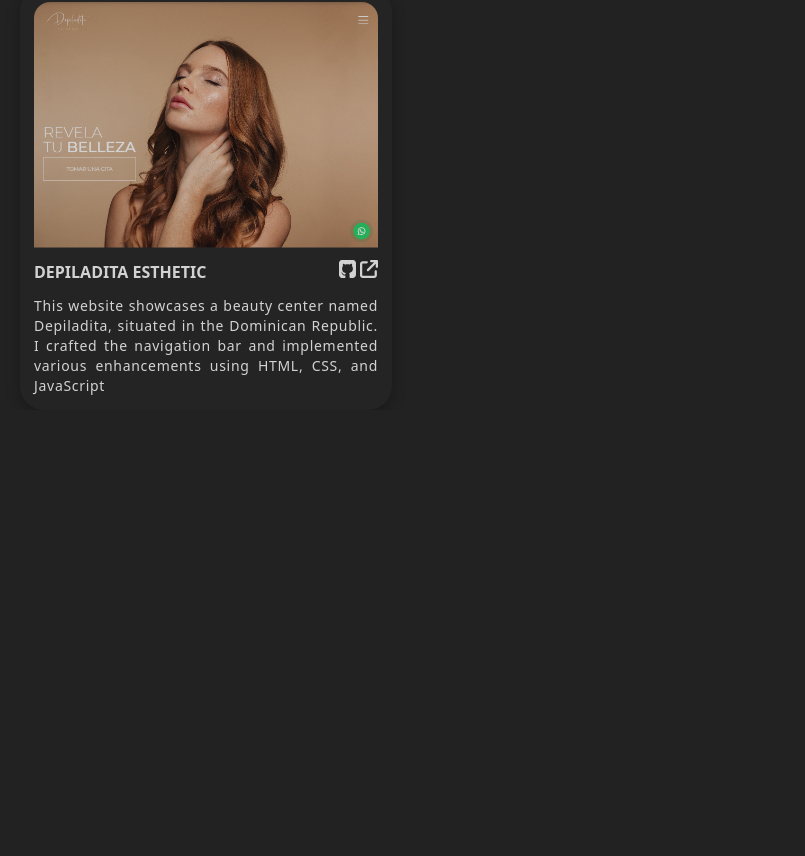
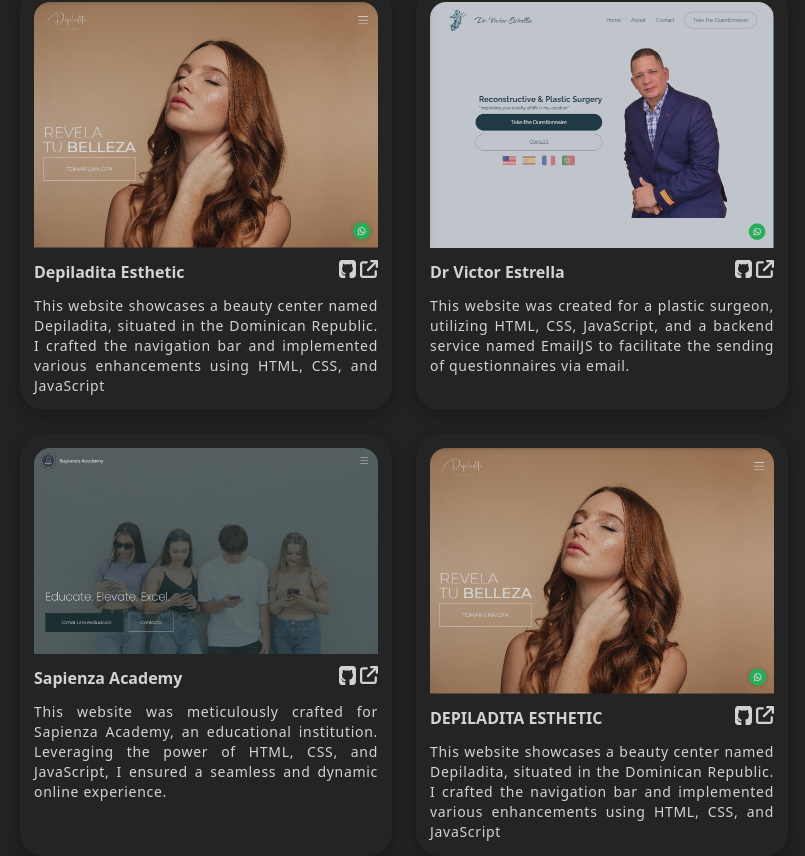
Before and after one commit to Bruce-Webster-21/bruce-s-portfolio, a Next.js app: page / in a window 1280 px wide. Shown: the part 392-1248 px from the top of the page, without its empty margins (236-1041 px from the left). Before the commit the page ends 802 px from the top, so only its background shows below. Built offline with nearby package versions, Linux system fonts and the light colour scheme.

Commit message:
Added other 2 project items

```diff
--- a/app/page.tsx
+++ b/app/page.tsx
@@ -1,10 +1,16 @@
 import AboutMe from "./components/AboutMe";
 import ProjectItem from "./components/ProjectItem";
-import DepiladitaCoverImage from "../public/project-images/depiladita-cover.png";
+import depiladitaCoverImage from "../public/project-images/depiladita-cover.png";
+import drVictorEstrellaCoverImage from "../public/project-images/dr-victor-estrella-cover.png";
+import sapienzaAcademyCoverImage from "../public/project-images/sapienza-academy-cover.png";
 
 const projectDescriptions = {
   depiladitaEsthetic:
     "This website showcases a beauty center named Depiladita, situated in the Dominican Republic. I crafted the navigation bar and implemented various enhancements using HTML, CSS, and JavaScript",
+  drVictorEstrella:
+    "This website was created for a plastic surgeon, utilizing HTML, CSS, JavaScript, and a backend service named EmailJS to facilitate the sending of questionnaires via email.",
+  sapienzaAcademy:
+    "This website was meticulously crafted for Sapienza Academy, an educational institution. Leveraging the power of HTML, CSS, and JavaScript, I ensured a seamless and dynamic online experience.",
 };
 
 export default function Home() {
@@ -15,10 +21,30 @@ export default function Home() {
         <ProjectItem
           gitHubLink="https://github.com/Bruce-Webster-21/depiladita"
           websiteLink="https://bruce-webster-21.github.io/depiladita"
+          projectTitle="Depiladita Esthetic"
+          projectDescription={projectDescriptions.depiladitaEsthetic}
+          projectImg={depiladitaCoverImage}
+        />
+        <ProjectItem
+          gitHubLink="https://github.com/Bruce-Webster-21/victor-estrella"
+          websiteLink="https://drvictorestrella.com"
+          projectTitle="Dr Victor Estrella"
+          projectDescription={projectDescriptions.drVictorEstrella}
+          projectImg={drVictorEstrellaCoverImage}
+        />
+        <ProjectItem
+          gitHubLink="https://github.com/Bruce-Webster-21/sapienza-academy"
+          websiteLink="https://sapienzaacademy.com/"
+          projectTitle="Sapienza Academy"
+          projectDescription={projectDescriptions.sapienzaAcademy}
+          projectImg={sapienzaAcademyCoverImage}
+        />
+        <ProjectItem
+          gitHubLink="https://github.com/Bruce-Webster-21/depiladita"
+          websiteLink="https://bruce-webster-21.github.io/depiladita"
           projectTitle="DEPILADITA ESTHETIC"
           projectDescription={projectDescriptions.depiladitaEsthetic}
-          projectImg={DepiladitaCoverImage}
-          projectImgAlt="Depiladita website cover Image"
+          projectImg={depiladitaCoverImage}
         />
       </div>
     </div>
```
